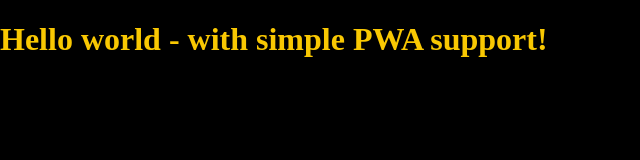
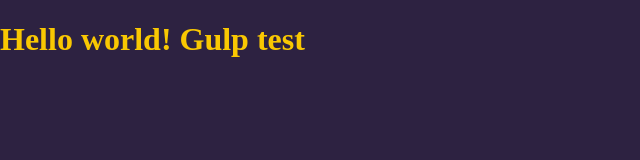
Before and after one commit to r-andy79/test-project-gulp, a website built with webpack: page src/content/index.html in a window 1280 px wide. Shown: the whole page, without its empty margins (0-640 px from the left). Built offline with nearby package versions, Linux system fonts and the light colour scheme; files whose address does not match are found by name.

Commit message:
deploy test

```diff
--- a/src/content/index.html
+++ b/src/content/index.html
@@ -33,7 +33,7 @@
     <link rel="stylesheet" href="css/main.css" />
   </head>
   <body>
-    <h1>Hello world - with simple PWA support!</h1>
+    <h1>Hello world! Gulp test</h1>
 
     <script src="js/main.js"></script>
   </body>
--- a/src/scss/_variables.scss
+++ b/src/scss/_variables.scss
@@ -1,2 +1,2 @@
-$violet: #000;
+$violet: #2D2241;
 $yellow: #F9C802;
```
Also changed, not shown: dist/css/main.css, dist/index.html, 1 other file.
